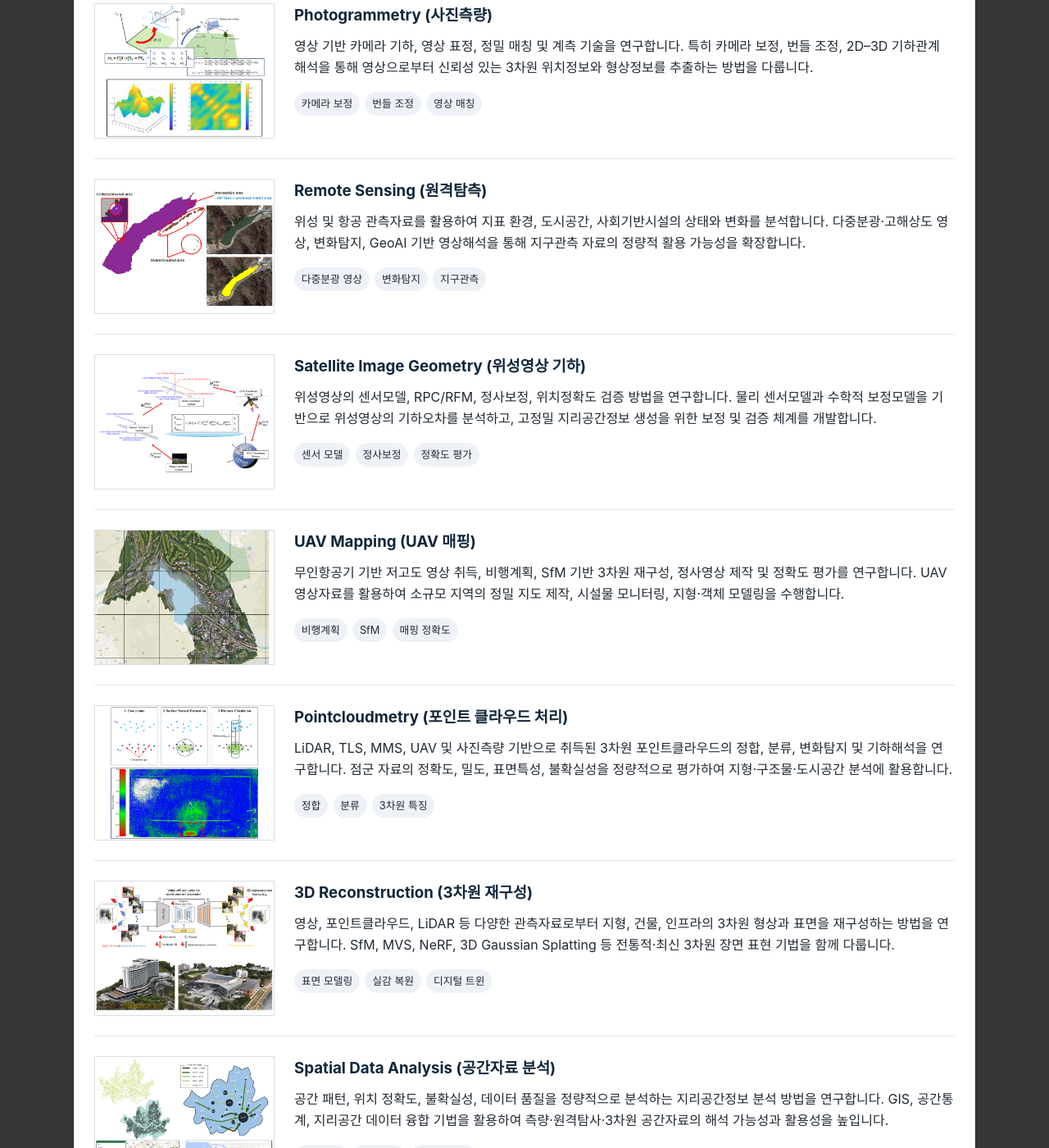
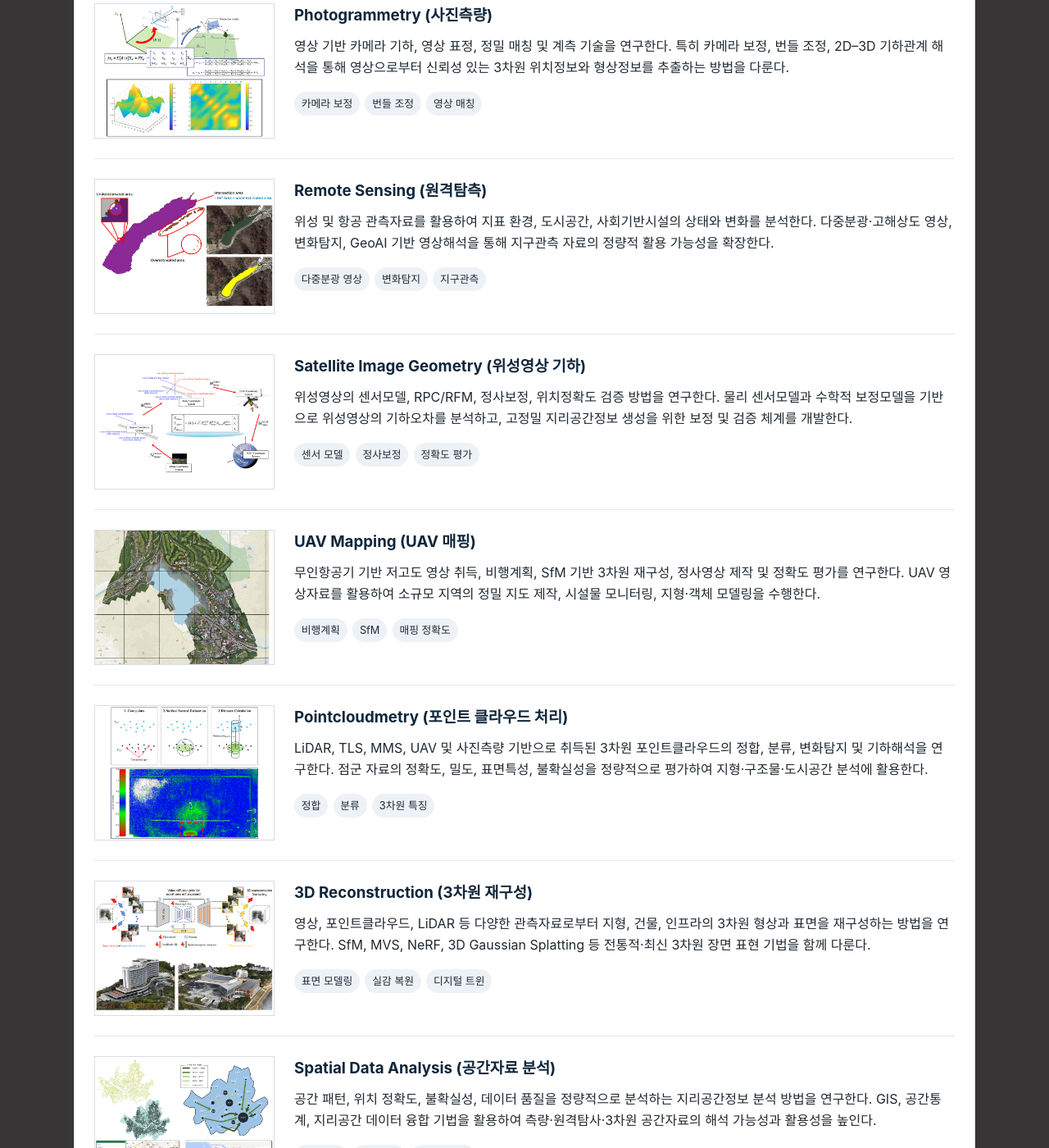
Before and after one commit to PRSG-Lab/prsg-lab.github.io, a Jekyll site: the page built from ko/research.md, in a window 1280 px wide and 1400 px high, scrolled down 369 px. Shown: the whole window at 82% size. Built offline with Jekyll 4.4.1, drawn with Linux system fonts in a browser that asks for light colours; some web fonts are replaced.

Commit message:
Add files via upload

```diff
--- a/_data/research_ko.yml
+++ b/_data/research_ko.yml
@@ -1,28 +1,28 @@
 - title: "Photogrammetry (사진측량)"
-  description: "영상 기반 카메라 기하, 영상 표정, 정밀 매칭 및 계측 기술을 연구합니다. 특히 카메라 보정, 번들 조정, 2D–3D 기하관계 해석을 통해 영상으로부터 신뢰성 있는 3차원 위치정보와 형상정보를 추출하는 방법을 다룹니다."
+  description: "영상 기반 카메라 기하, 영상 표정, 정밀 매칭 및 계측 기술을 연구한다. 특히 카메라 보정, 번들 조정, 2D–3D 기하관계 해석을 통해 영상으로부터 신뢰성 있는 3차원 위치정보와 형상정보를 추출하는 방법을 다룬다."
   image: "/assets/images/research/photogrammetry.png"
   keywords: ["카메라 보정", "번들 조정", "영상 매칭"]
 - title: "Remote Sensing (원격탐측)"
-  description: "위성 및 항공 관측자료를 활용하여 지표 환경, 도시공간, 사회기반시설의 상태와 변화를 분석합니다. 다중분광·고해상도 영상, 변화탐지, GeoAI 기반 영상해석을 통해 지구관측 자료의 정량적 활용 가능성을 확장합니다."
+  description: "위성 및 항공 관측자료를 활용하여 지표 환경, 도시공간, 사회기반시설의 상태와 변화를 분석한다. 다중분광·고해상도 영상, 변화탐지, GeoAI 기반 영상해석을 통해 지구관측 자료의 정량적 활용 가능성을 확장한다."
   image: "/assets/images/research/remote-sensing.png"
   keywords: ["다중분광 영상", "변화탐지", "지구관측"]
 - title: "Satellite Image Geometry (위성영상 기하)"
-  description: "위성영상의 센서모델, RPC/RFM, 정사보정, 위치정확도 검증 방법을 연구합니다. 물리 센서모델과 수학적 보정모델을 기반으로 위성영상의 기하오차를 분석하고, 고정밀 지리공간정보 생성을 위한 보정 및 검증 체계를 개발합니다."
+  description: "위성영상의 센서모델, RPC/RFM, 정사보정, 위치정확도 검증 방법을 연구한다. 물리 센서모델과 수학적 보정모델을 기반으로 위성영상의 기하오차를 분석하고, 고정밀 지리공간정보 생성을 위한 보정 및 검증 체계를 개발한다."
   image: "/assets/images/research/satellite-image-geometry.png"
   keywords: ["센서 모델", "정사보정", "정확도 평가"]
 - title: "UAV Mapping (UAV 매핑)"
-  description: "무인항공기 기반 저고도 영상 취득, 비행계획, SfM 기반 3차원 재구성, 정사영상 제작 및 정확도 평가를 연구합니다. UAV 영상자료를 활용하여 소규모 지역의 정밀 지도 제작, 시설물 모니터링, 지형·객체 모델링을 수행합니다."
+  description: "무인항공기 기반 저고도 영상 취득, 비행계획, SfM 기반 3차원 재구성, 정사영상 제작 및 정확도 평가를 연구한다. UAV 영상자료를 활용하여 소규모 지역의 정밀 지도 제작, 시설물 모니터링, 지형·객체 모델링을 수행한다."
   image: "/assets/images/research/uav-mapping.png"
   keywords: ["비행계획", "SfM", "매핑 정확도"]
 - title: "Pointcloudmetry (포인트 클라우드 처리)"
-  description: "LiDAR, TLS, MMS, UAV 및 사진측량 기반으로 취득된 3차원 포인트클라우드의 정합, 분류, 변화탐지 및 기하해석을 연구합니다. 점군 자료의 정확도, 밀도, 표면특성, 불확실성을 정량적으로 평가하여 지형·구조물·도시공간 분석에 활용합니다."
+  description: "LiDAR, TLS, MMS, UAV 및 사진측량 기반으로 취득된 3차원 포인트클라우드의 정합, 분류, 변화탐지 및 기하해석을 연구한다. 점군 자료의 정확도, 밀도, 표면특성, 불확실성을 정량적으로 평가하여 지형·구조물·도시공간 분석에 활용한다."
   image: "/assets/images/research/pointcloudmetry.png"
   keywords: ["정합", "분류", "3차원 특징"]
 - title: "3D Reconstruction (3차원 재구성)"
-  description: "영상, 포인트클라우드, LiDAR 등 다양한 관측자료로부터 지형, 건물, 인프라의 3차원 형상과 표면을 재구성하는 방법을 연구합니다. SfM, MVS, NeRF, 3D Gaussian Splatting 등 전통적·최신 3차원 장면 표현 기법을 함께 다룹니다."
+  description: "영상, 포인트클라우드, LiDAR 등 다양한 관측자료로부터 지형, 건물, 인프라의 3차원 형상과 표면을 재구성하는 방법을 연구한다. SfM, MVS, NeRF, 3D Gaussian Splatting 등 전통적·최신 3차원 장면 표현 기법을 함께 다룬다."
   image: "/assets/images/research/3d-reconstruction.png"
   keywords: ["표면 모델링", "실감 복원", "디지털 트윈"]
 - title: "Spatial Data Analysis (공간자료 분석)"
-  description: "공간 패턴, 위치 정확도, 불확실성, 데이터 품질을 정량적으로 분석하는 지리공간정보 분석 방법을 연구합니다. GIS, 공간통계, 지리공간 데이터 융합 기법을 활용하여 측량·원격탐사·3차원 공간자료의 해석 가능성과 활용성을 높입니다."
+  description: "공간 패턴, 위치 정확도, 불확실성, 데이터 품질을 정량적으로 분석하는 지리공간정보 분석 방법을 연구한다. GIS, 공간통계, 지리공간 데이터 융합 기법을 활용하여 측량·원격탐사·3차원 공간자료의 해석 가능성과 활용성을 높인다."
   image: "/assets/images/research/spatial-data-analysis.png"
   keywords: ["공간통계", "불확실성", "데이터 품질"]
```
